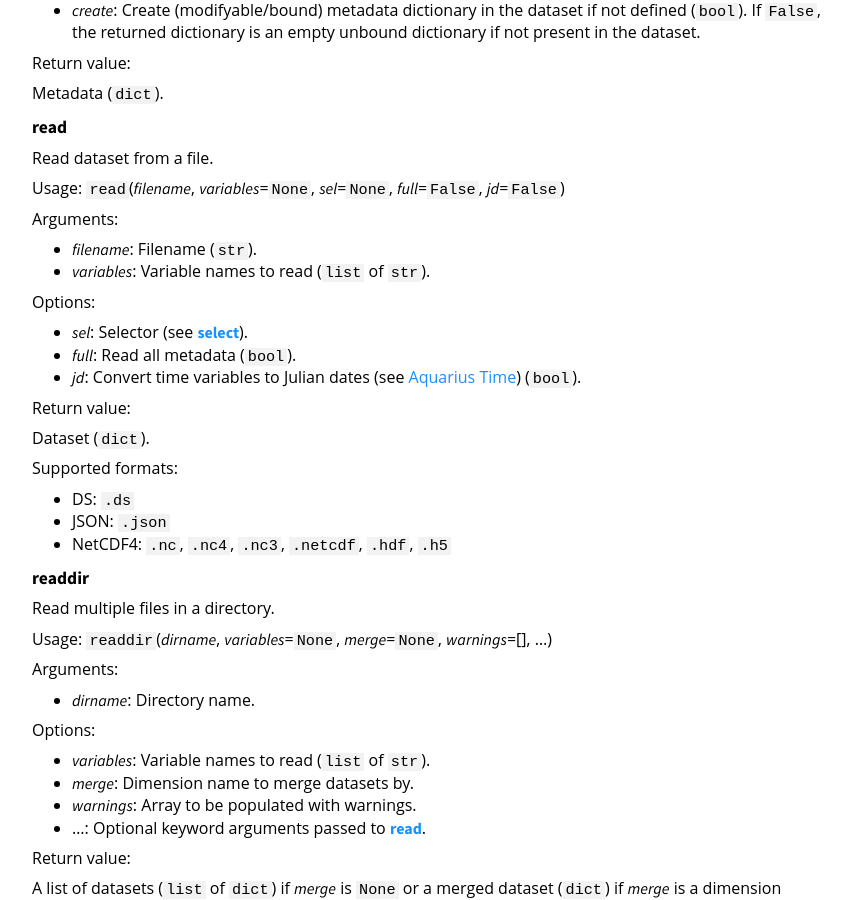
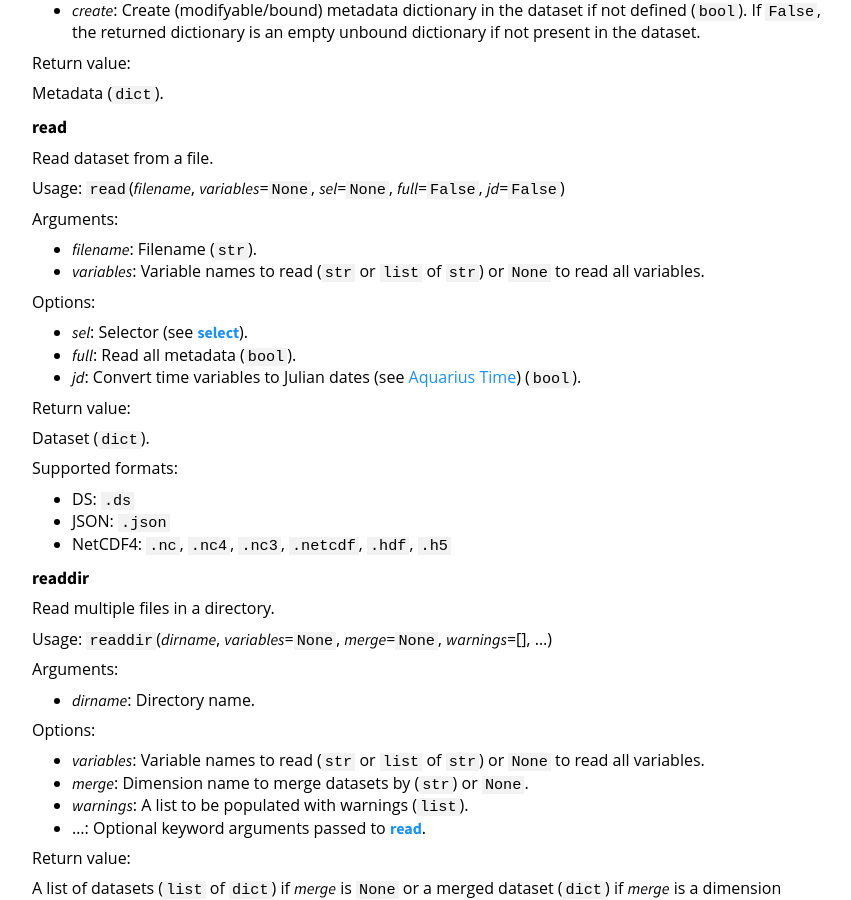
Before and after one commit to peterkuma/ds-format, a Jekyll site: the page built from docs/master/Python_API/functions.md, in a window 1280 px wide and 900 px high, scrolled down 3855 px. Shown: the whole window, without its empty margins (208-1059 px from the left). Built offline with Jekyll 4.4.1, drawn with Linux system fonts in a browser that asks for light colours; some web fonts are replaced; our own code applies the rules of GitHub Pages for plain Markdown files.

Commit message:
Update docs

```diff
--- a/docs/master/Python_API/functions.md
+++ b/docs/master/Python_API/functions.md
@@ -220,7 +220,7 @@ Usage: `read`(*filename*, *variables*=`None`, *sel*=`None`, *full*=`False`, *jd*
 Arguments:
 
 - *filename*: Filename (`str`).
-- *variables*: Variable names to read (`list` of `str`).
+- *variables*: Variable names to read (`str` or `list` of `str`) or `None` to read all variables.
 
 Options:
 
@@ -250,9 +250,9 @@ Arguments:
 
 Options:
 
-- *variables*: Variable names to read (`list` of `str`).
-- *merge*: Dimension name to merge datasets by.
-- *warnings*: Array to be populated with warnings.
+- *variables*: Variable names to read (`str` or `list` of `str`) or `None` to read all variables.
+- *merge*: Dimension name to merge datasets by (`str`) or `None`.
+- *warnings*: A list to be populated with warnings (`list`).
 - ...: Optional keyword arguments passed to **[read](#read)**.
 
 Return value:
```
